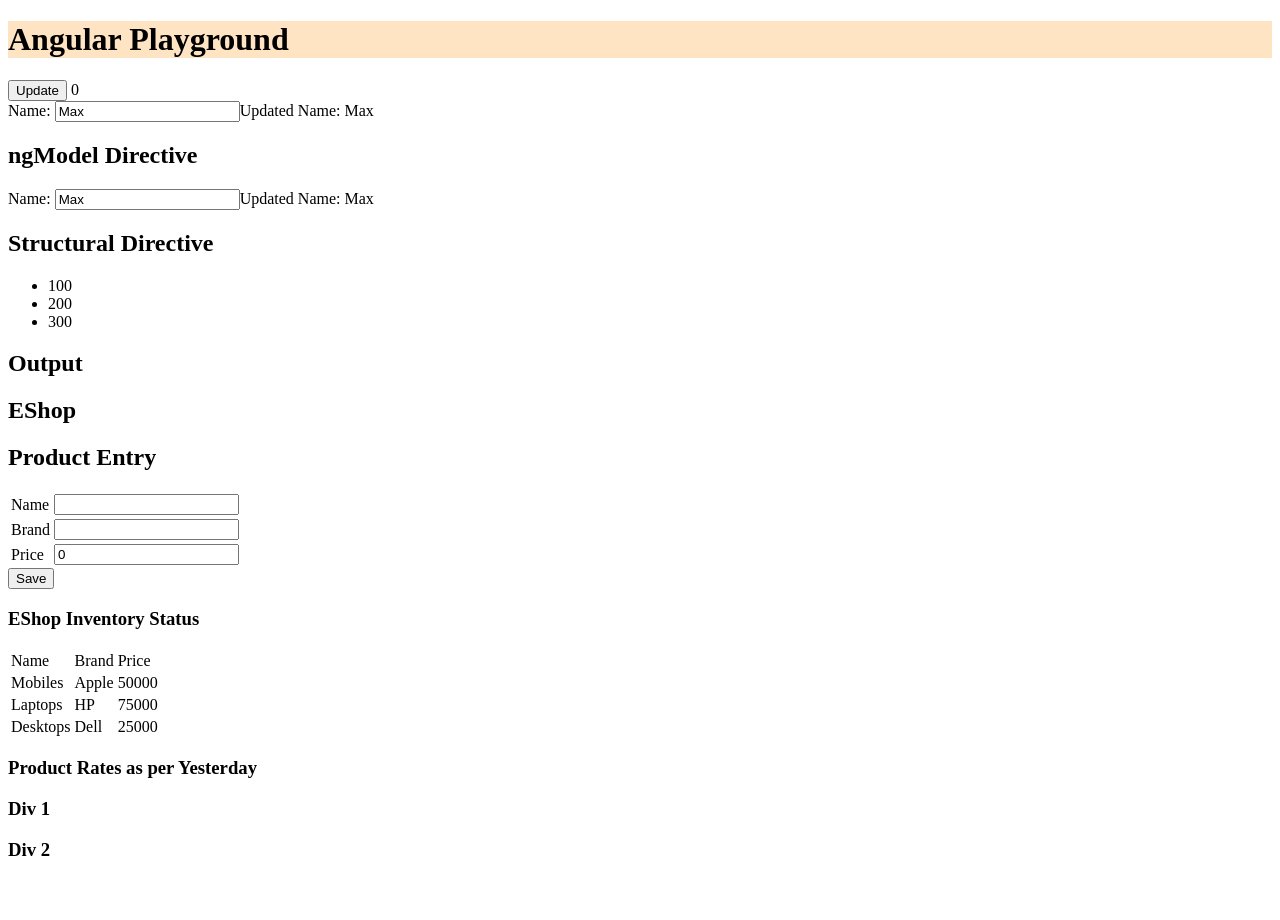
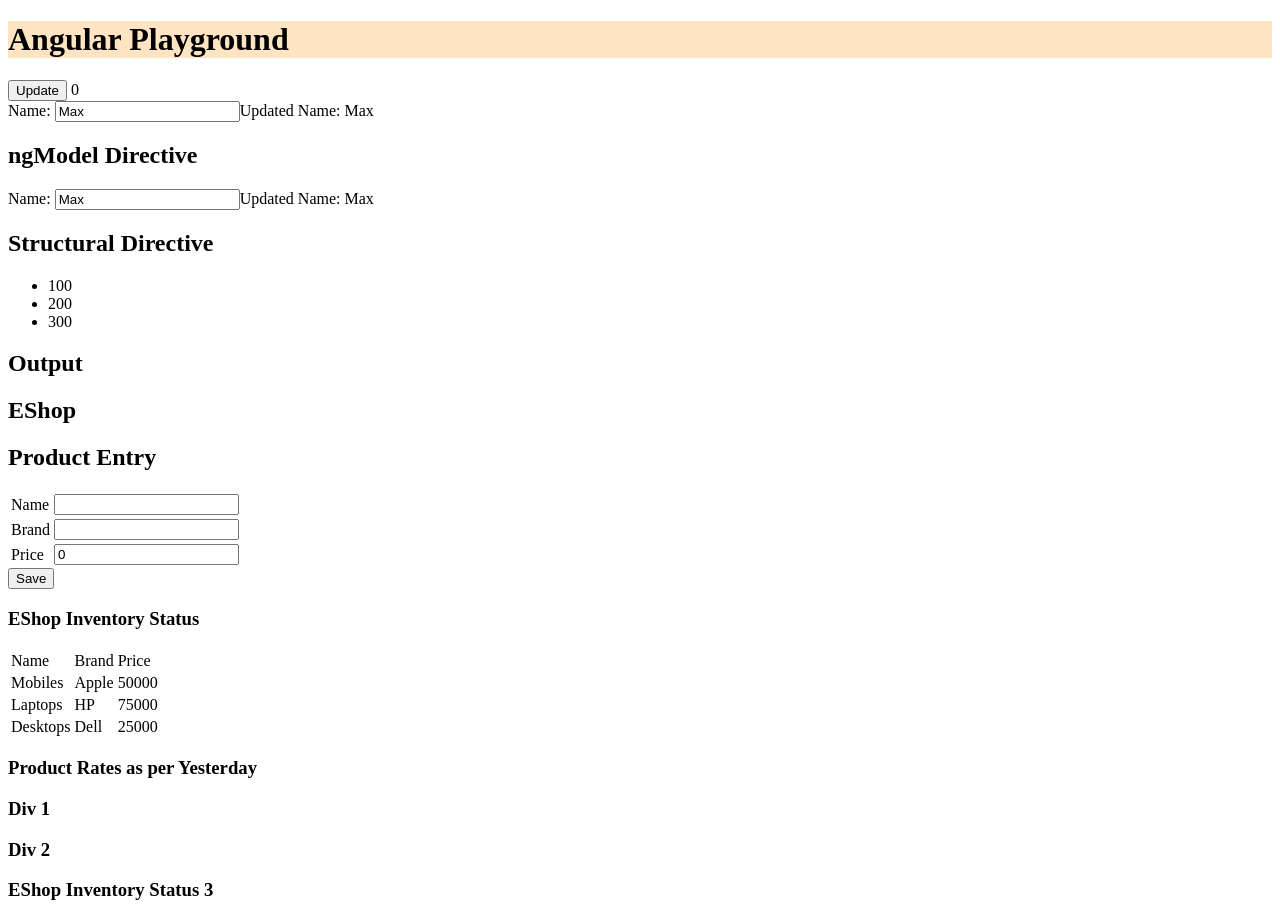
Before and after one commit to vikasjkitawat/MeanStackAngularWebapp, an Angular app in the folder webapp/: page / in a window 1280 px wide. Before the commit the page ends 879 px from the top, so only its background shows below. Built offline with nearby package versions, Linux system fonts and the light colour scheme.

Commit message:
Data Model - Multi Cast Content Projection

```diff
--- a/webapp/src/app/components/eshop/eshop.component.html
+++ b/webapp/src/app/components/eshop/eshop.component.html
@@ -25,9 +25,9 @@
             Div 2
         </h3>
     </div>
-        <div class="classDiv1">
+    <div id="div3">
         <h3>
-                   Div 2
+            EShop Inventory Status {{EShopInventory.length}}
         </h3>
     </div>
 </app-productlist>
--- a/webapp/src/app/components/productlist/productlist.component.html
+++ b/webapp/src/app/components/productlist/productlist.component.html
@@ -24,3 +24,4 @@
 <ng-content select="footer"></ng-content>
 <ng-content select="div[id='div1']"></ng-content>
 <ng-content select="div[id='div2']"></ng-content>
+<ng-content select="div[id='div3']"></ng-content>
```
Lines whose indentation alone changed are shown as unchanged.
